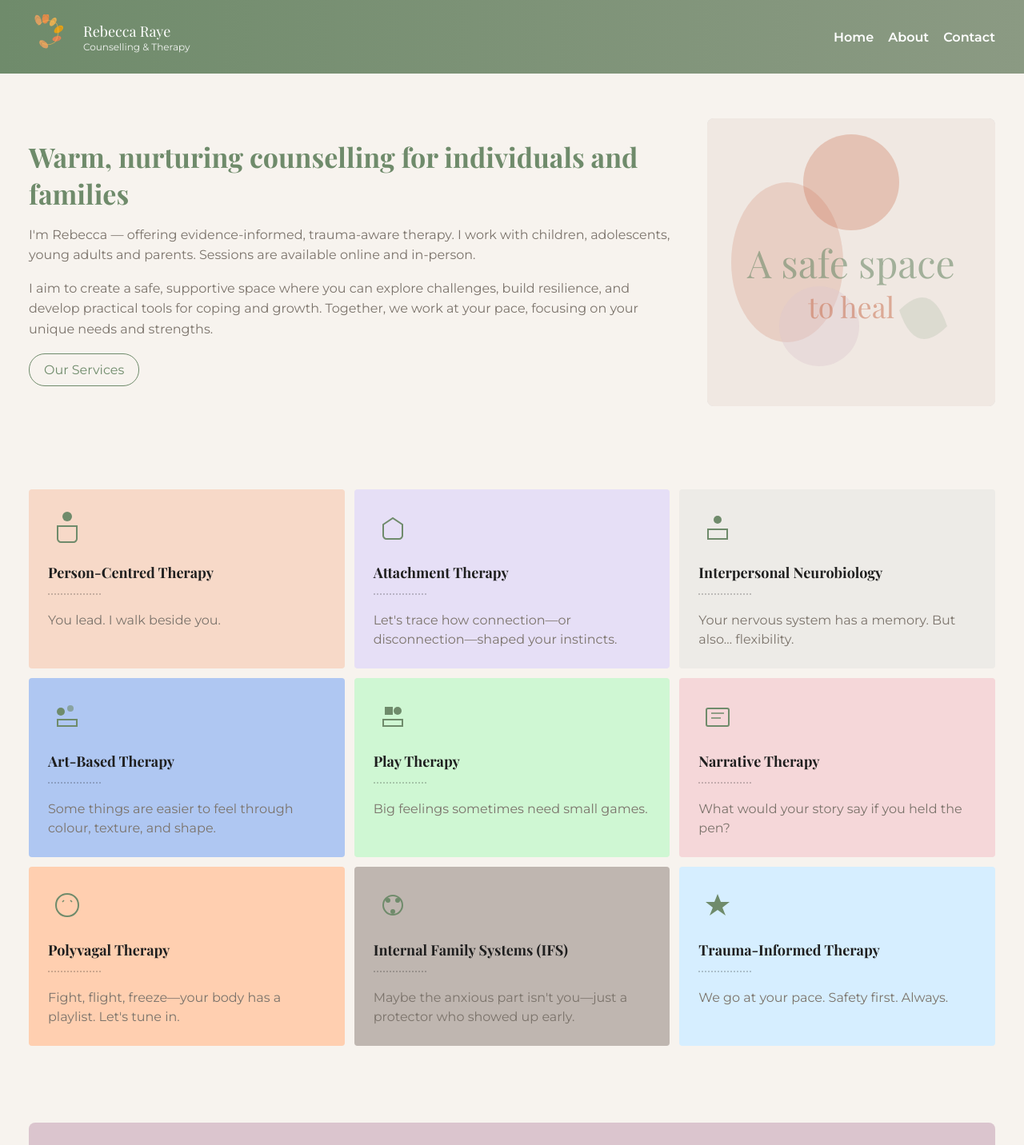
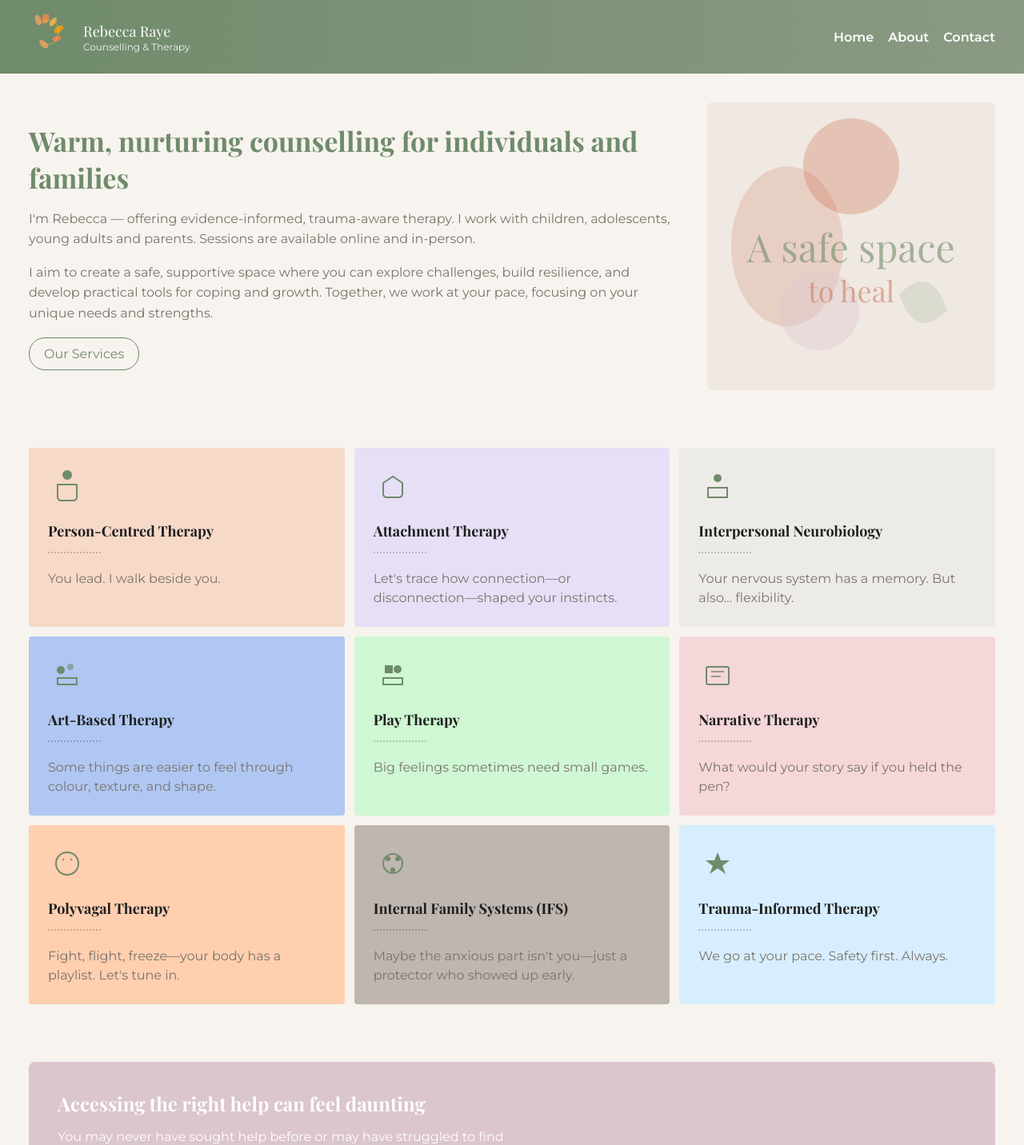
Before and after one commit to joseph-johnson27001/Rebecca-s-Counselling-Site, a Vue app: page / in a window 1280 px wide. Shown: the top 1432 px of the page at 80% size. Built offline with nearby package versions, Linux system fonts and the light colour scheme.

Commit message:
Section styles

```diff
--- a/src/assets/styles.css
+++ b/src/assets/styles.css
@@ -68,7 +68,7 @@ body {
 .hero {
   display: flex;
   justify-content: center;
-  padding: 56px 36px;
+  padding: 36px;
 }
 .hero-content {
   display: flex;
@@ -102,7 +102,7 @@ body {
 .section {
   display: flex;
   justify-content: center;
-  padding: 48px 36px;
+  padding: 36px;
 }
 .section > * {
   max-width: 1600px;
```
